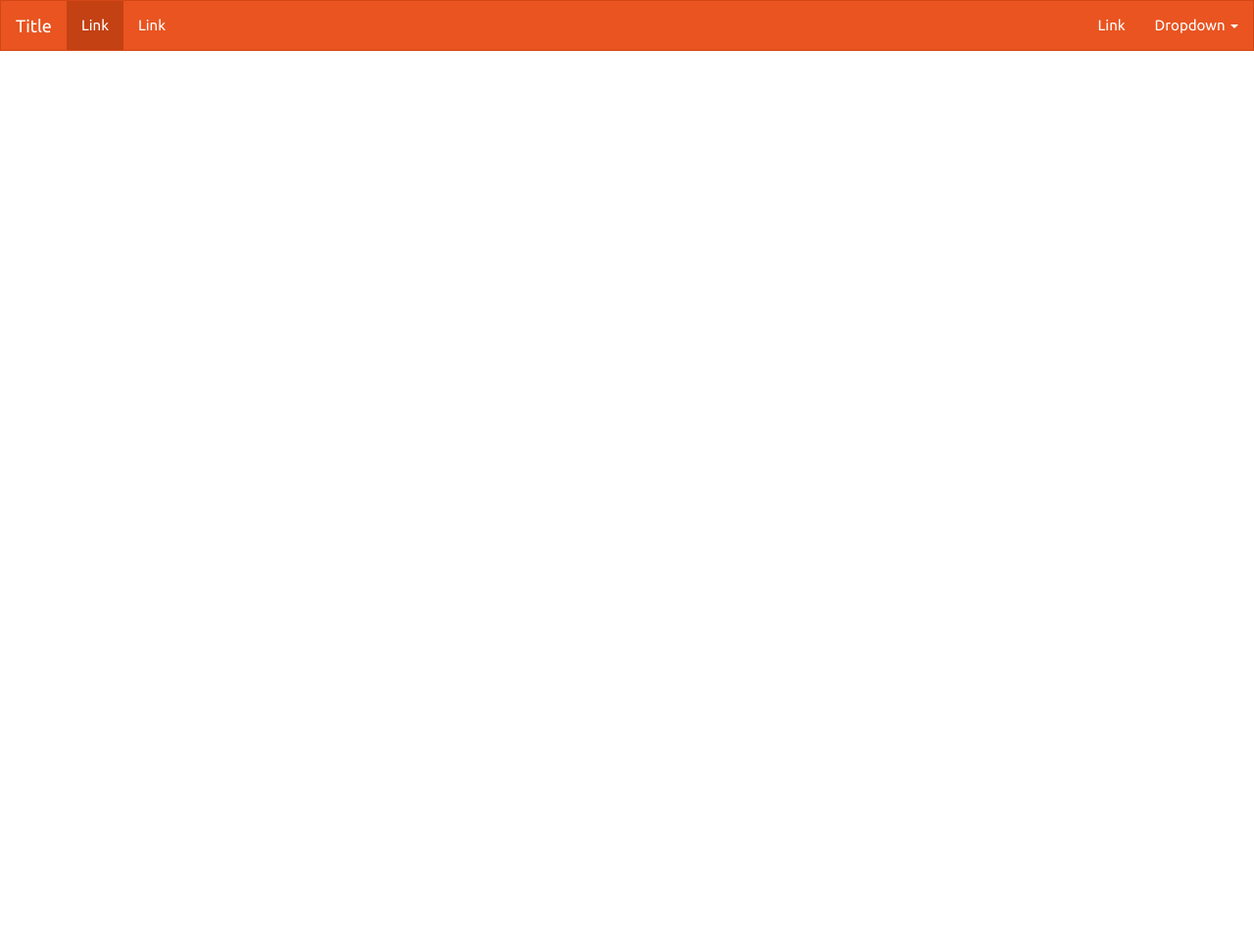
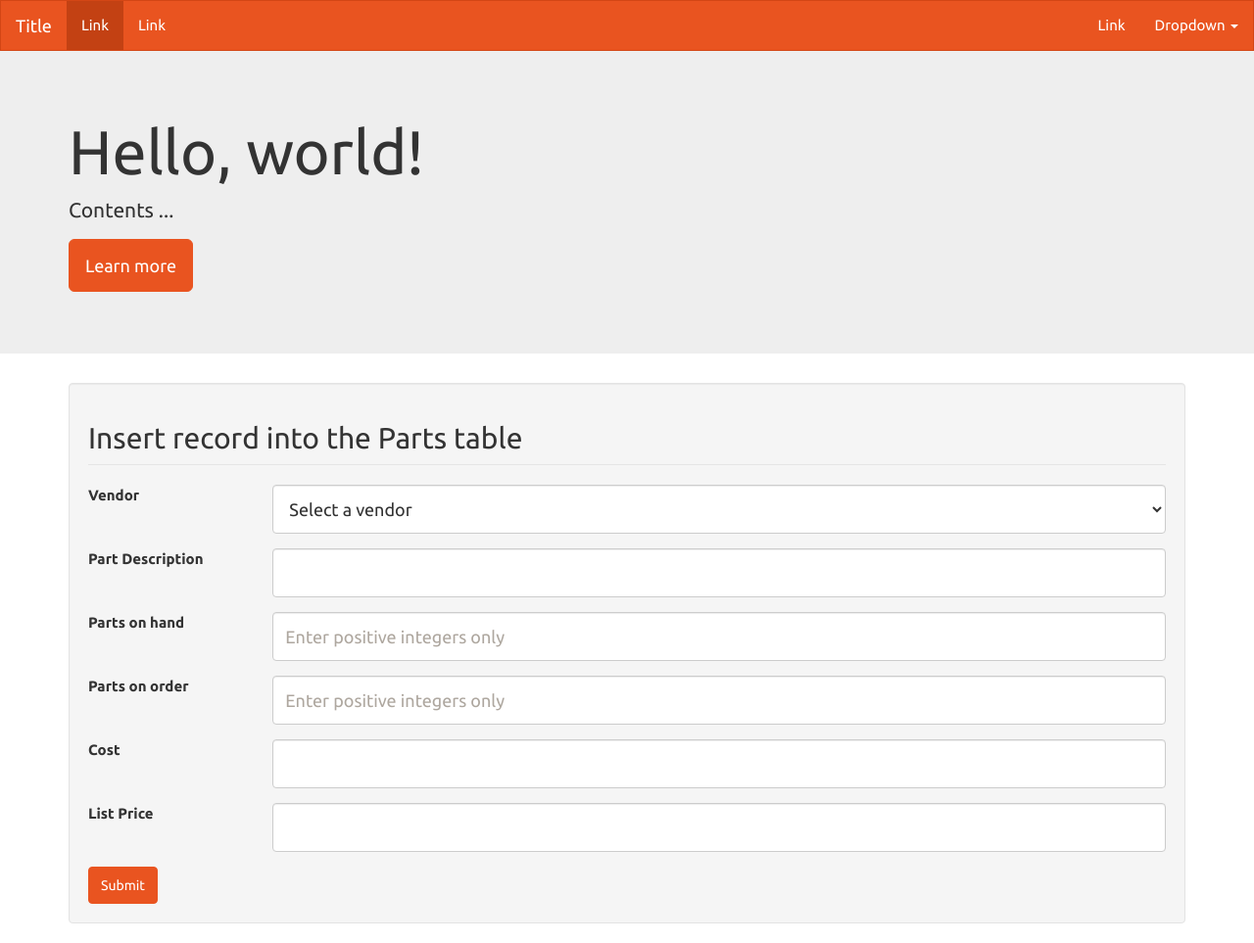
Before and after one commit to TheEndurance/Assignment5, a PHP site: page /parts.php in a window 1280 px wide. Shown: the whole page at 98% size. Before the commit the page ends 52 px from the top, so only its background shows below. Run offline with PHP 8.4, Linux system fonts and the light colour scheme; tables that the repository leaves empty or names only in its code hold one stand-in row (values such as "Sample post"); some libraries are stand-ins or nearby versions.

Commit message:
form validation and sticky post values

```diff
--- a/parts.php
+++ b/parts.php
@@ -1,12 +1,162 @@
+
 <?php
-    include('includes/header.html');
+	session_start();
+
+	include('includes/header.html');
+	require('connection.php');
+	require('requires/post-validation.php');
+
+	//error array
+	$errors = array();
 
 
 
+	//Database Connection
+	$connection = ConnectToDatabase();
 
+	//Vendor Number and Name query
+	$vendorsQuery = $connection->prepare("SELECT VendorNo,VendorName from Vendors");
+	$vendorsQuery -> execute();
+
+
+	/*
+	* Creates a <select> dropdown list, taking a SELECT query ($theQuery) as the first parameter,
+	* the <option> value as $valueID, the <option> description as $valueDescription
+	* echoes a concatenated output of all of the options
+	*/
+	function DropdownListFor($theQuery,$valueID,$valueDescription){
+		$output = "";
+		while($row = $theQuery ->fetch()){
+			if (StickyForm($valueID)!=null && StickyForm($valueID)==$row[$valueID]){
+				$output .='<option value="' . $row[$valueID] .'" SELECTED>' . $row[$valueDescription] . '</option>';
+			} else {
+				$output .='<option value="' . $row[$valueID] .'">' . $row[$valueDescription] . '</option>';
+			}
+		}
+		echo $output;
+	}
+
+	function ValidationSummaryFor($postName){
+		global $errors;
+		if (!empty($errors[$postName])){
+			echo '<p class="error">' . $errors[$postName] . '</p>';
+		}
+	}
+
+	//When the form is submitted
+	if ($_SERVER['REQUEST_METHOD']=='POST'){
+        $_SESSION['VendorNo'] = ValidatePost("VendorNo","Vendor",$partDataValidation,$partValidationMessage,false,"A vendor must be selected");
+        $_SESSION['Description'] = ValidatePost("Description","Part description",$partDataValidation,$partValidationMessage);
+        $_SESSION['OnHand'] = ValidatePost("OnHand","Parts on hand",$partDataValidation,$partValidationMessage);
+        $_SESSION['OnOrder'] = ValidatePost("OnOrder","Parts on order",$partDataValidation,$partValidationMessage);
+        $_SESSION['Cost'] = ValidatePost("Cost","Cost",$partDataValidation,$partValidationMessage);
+        $_SESSION['ListPrice'] = ValidatePost("ListPrice","List price",$partDataValidation,$partValidationMessage);
+    } // END IF POST
 ?>
 
+<div class="jumbotron">
+	<div class="container">
+		<h1>Hello, world!</h1>
+		<p>Contents ...</p>
+		<p>
+			<a class="btn btn-primary btn-lg">Learn more</a>
+		</p>
+	</div>
+</div>
+<div class="container">
+	<div class="well">
+		<?php
+		if(count($errors)>0){
+		?>
+			<div class="errors">
+				<div class="alert alert-dismissible alert-danger">
+					<button type="button" class="close" data-dismiss="alert">&times;</button>
+					<strong>Oh snap!</strong> <a href="#" class="alert-link">Change a few things up</a> and try submitting again.
+				</div>
+				<ul>
+					<?php
+						foreach($errors as $error){
+							echo '<li class="error">'.$error.'</li>';
+						}
+					?>
+				</ul>
+			</div>
+		<?php
+		}
+		?>
+		<form action="index.php" method="POST" role="form">
+			<legend><h2>Insert record into the Parts table</h2></legend>
+
+			<div class="form-group row">
+				<label class="col-md-2" for="VendorNo">Vendor</label>
+				<div class="col-md-10">
+					<select name="VendorNo" id="VendorNo" class="form-control" >
+						<option value="null">Select a vendor</option>
+						<?php
+							DropdownListFor($vendorsQuery,"VendorNo","VendorName");
+						?>
+					</select>
+					<?php
+					ValidationSummaryFor("VendorNo");
+					?>
+				</div>
+
+			</div>
+
+			<div class="form-group row">
+				<label class="col-md-2" for="Description">Part Description</label>
+				<div class="col-md-10">
+					<input type="text" class="form-control" id="Description" name="Description"  value="<?php echo StickyForm('Description') ?>">
+					<?php
+					ValidationSummaryFor("Description");
+					?>
+				</div>
+			</div>
+
+			<div class="form-group row">
+				<label class="col-md-2" for="">Parts on hand</label>
+				<div class="col-md-10">
+					<input type="text" class="form-control" id="OnHand" name="OnHand" placeholder="Enter positive integers only" value="<?php echo StickyForm('OnHand') ?>">
+					<?php
+					ValidationSummaryFor("OnHand");
+					?>
+				</div>
+			</div>
+
+			<div class="form-group row">
+				<label class="col-md-2" for="">Parts on order</label>
+				<div class="col-md-10">
+					<input type="text" class="form-control" id="OnOrder" name="OnOrder" placeholder="Enter positive integers only" value="<?php echo StickyForm('OnOrder') ?>">
+					<?php
+					ValidationSummaryFor("OnOrder");
+					?>
+				</div>
+			</div>
+
+			<div class="form-group row">
+				<label class="col-md-2" for="">Cost</label>
+				<div class="col-md-10">
+					<input type="text" class="form-control" id="Cost" name="Cost" value="<?php echo StickyForm('Cost') ?>">
+					<?php
+					ValidationSummaryFor("Cost");
+					?>
+				</div>
+			</div>
+
+			<div class="form-group row">
+				<label class="col-md-2" for="">List Price</label>
+				<div class="col-md-10">
+					<input type="text" class="form-control" id="ListPrice" name="ListPrice" value="<?php echo StickyForm('ListPrice') ?>">
+					<?php
+					ValidationSummaryFor("ListPrice");
+					?>
+				</div>
+			</div>
+			<button type="submit" name="submit" class="btn btn-primary">Submit</button>
+		</form>
+	</div>
+</div>
 
 <?php
-    include('includes/footer.html');
+	include('includes/footer.html');
 ?>
--- a/requires/post-validation.php
+++ b/requires/post-validation.php
@@ -14,34 +14,32 @@ $vendorDataTypes = array(
     "Fax" => "string"
 );
 //Parts Table Data Types
-$partDataTypes = array(
-    "VendorNo" => "number",
-    "Description" => "string",
-    "OnHand" => "number",
-    "OnOrder" => "number",
-    "Cost" => "number",
-    "ListPrice" => "number"
+$partValidationMessage = array(
+    "VendorNo" => "A Vendor must be selected",
+    "Description" => "Description must contain atleast one character",
+    "OnHand" => "Parts on hand can only be a numeric value",
+    "OnOrder" => "Parts on order can only be a numeric value",
+    "Cost" => "Cost can only be a numeric value",
+    "ListPrice" => "List price can only be a numeric value"
 );
 
+$partDataValidation = array(
+    "VendorNo" => "/[0-9]+/",
+    "Description" => "/.+/",
+    "OnHand" => "/[0-9]+/",
+    "OnOrder" => "/[0-9]+/",
+    "Cost" => "/[0-9]+/",
+    "ListPrice" => "/[0-9]+/"
+);
 /*
 * Helper function for ValidatePost, that returns true if the value is the specified data type.
 */
-function ValidateDataType($value, $dataType)
+function ValidateRegex($value, $regex)
 {
-    switch ($dataType) {
-        case "number":
-            if (is_numeric($value)) {
-                return true;
-            }
-            break;
-        case "string":
-            if (is_string($value)) {
-                return true;
-            }
-            break;
-        default:
-            return false;
+    if(preg_match($regex,$value)==1){
+        return true;
     }
+    return false;
 }
 
 /*
@@ -49,24 +47,35 @@ function ValidateDataType($value, $dataType)
 * the $errors array if it is empty and returns null.
 * Otherwise it will return the POST value.
 */
-function ValidatePost($postName, $displayName, $tableDataTypes,$allowNull = false, $customMessage = "")
+function ValidatePost($postName, $displayName, $tableDataValidation,$tableValidationMessage,$allowNull = false, $customMessage = "")
 {
     global $errors;
 
     if (empty($_POST[$postName])) { //generic field is required message
         if ($allowNull==false) {
-            $errors[$postName]= $displayName . ' is a required field.';
+            $errors[$postName]= $displayName . ' is a required field';
         }
         return null;
-    } elseif (!ValidateDataType($_POST[$postName], $tableDataTypes[$postName])) { //POST value is not the correct data type
+    } elseif (!ValidateRegex($_POST[$postName], $tableDataValidation[$postName])) { //POST value is not the correct data type
         if (strlen($customMessage)>0) { // Check if a custom error message has been specified
             $errors[$postName] = $customMessage;
             return null;
         } else { // else use the generic data type error message
-            $errors[$postName] = $displayName . ' data type must be a ' . $tableDataTypes[$postName] . '.';
+            $errors[$postName] = $tableValidationMessage[$postName];
             return null;
         }
     } else {
         return addslashes($_POST[$postName]); //return the popst value
     }
 }
+
+/*
+* Sets the value of an input field in a form if the page has been posted and the value is set
+*/
+function StickyForm($postVariable){
+    if(isset($_POST[$postVariable])){
+        return $_POST[$postVariable];
+    } else {
+        return null;
+    }
+}
```
Also changed, not shown: index.php (deleted, +0 -158 lines), vendors.php (added, +12 -0 lines), 1 other file.
